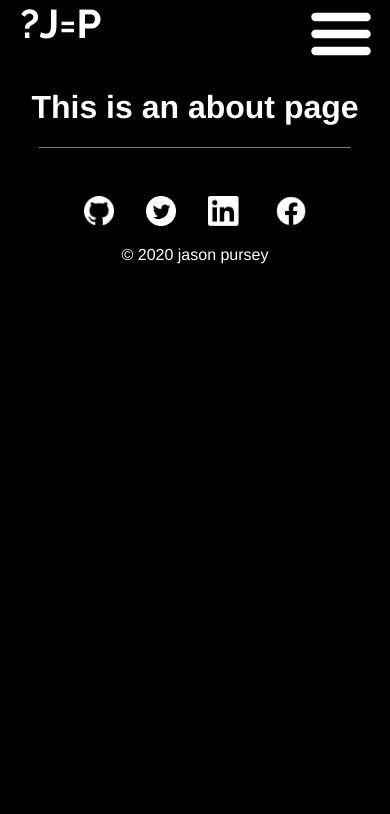
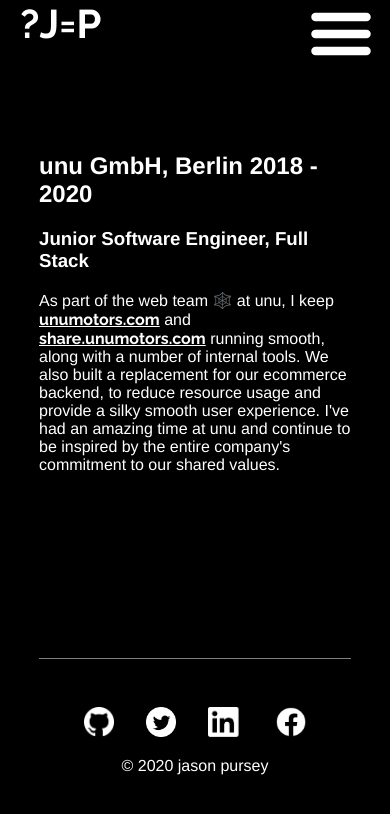
Before and after one commit to oswalde-p/personal-site, a Vue app: page /jobs in a window 390 px wide. Shown: the top 814 px of the page. Built offline with nearby package versions, Linux system fonts and the light colour scheme.

Commit message:
Add jobs page

```diff
--- a/src/assets/style.css
+++ b/src/assets/style.css
@@ -12,6 +12,23 @@
   width: 100%;
 }
 
+section {
+  margin: 10vh 25vw;
+  min-height: 50vh;
+  text-align: start;
+}
+
 a {
+  color: white;
   font-family: 'Raleway', sans-serif;
 }
+
+a:visited {
+  color: white;
+}
+
+@media (max-width: 700px) {
+  section {
+    margin: 10vh 10vw;
+  }
+}
--- a/src/components/home/index.vue
+++ b/src/components/home/index.vue
@@ -15,12 +15,13 @@
     #about
       p full stack developer
       p relocating from 🥨 to ☕
-      p bad with words, good with js
+      p bad with words, better with js
       .picture(src="" alt="jason looking very handsome and competent")
 
 </template>
 <style lang="scss" scoped>
 section {
+  margin: 0;
   scroll-behavior: smooth;
 }
 
@@ -70,7 +71,7 @@
   width: 500px;
 }
 
-@media all and (max-width: 700px) {
+@media (max-width: 700px) {
   .hero {
     background-image: linear-gradient(rgba(10,10,10,1) 0%, rgba(0,0,0,0) 20%),
       url("../../../public/images/home/hero-mobile.jpg");
--- a/src/components/jobs/index.vue
+++ b/src/components/jobs/index.vue
@@ -1,5 +1,22 @@
-<template>
-  <div class="about">
-    <h1>This is an about page</h1>
-  </div>
+<script>
+export default {
+  name: 'Jobs',
+}
+</script>
+<template lang="pug">
+  section.jobs
+    h2 unu GmbH, Berlin 2018 - 2020
+    h3 Junior Software Engineer, Full Stack
+    p
+      | As part of the web team 🕸️ at unu, I keep
+      |
+      a(href="https://unumotors.com/en" target="_blank") unumotors.com
+      |
+      | and
+      |
+      a(href="https://share.unumotors.com" target="_blank") share.unumotors.com
+      |
+      | running smooth, along with a number of internal tools. We also built a replacement for our ecommerce backend, to
+      | reduce resource usage and provide a silky smooth user experience. I've had an amazing time at unu and continue
+      | to be inspired by the entire company's commitment to our shared values.
 </template>
```
